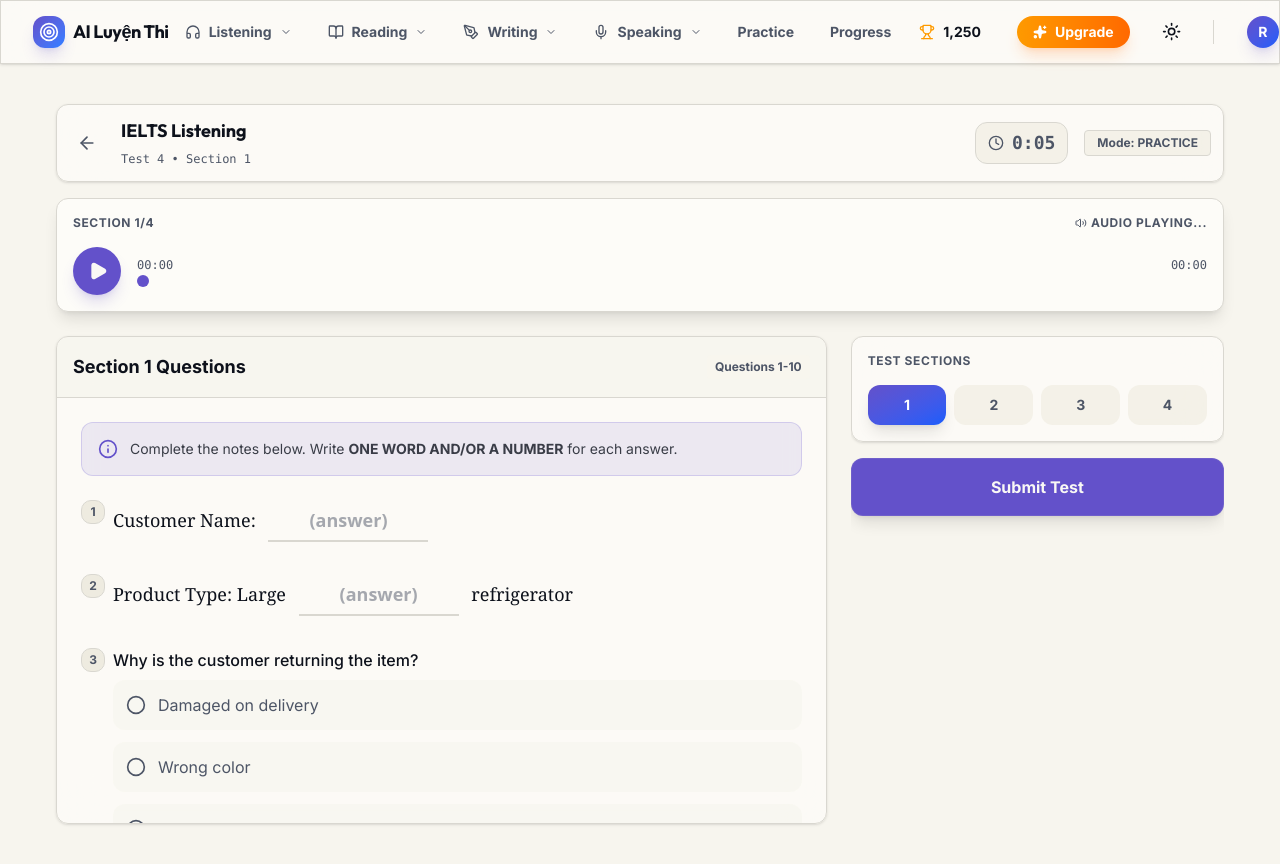
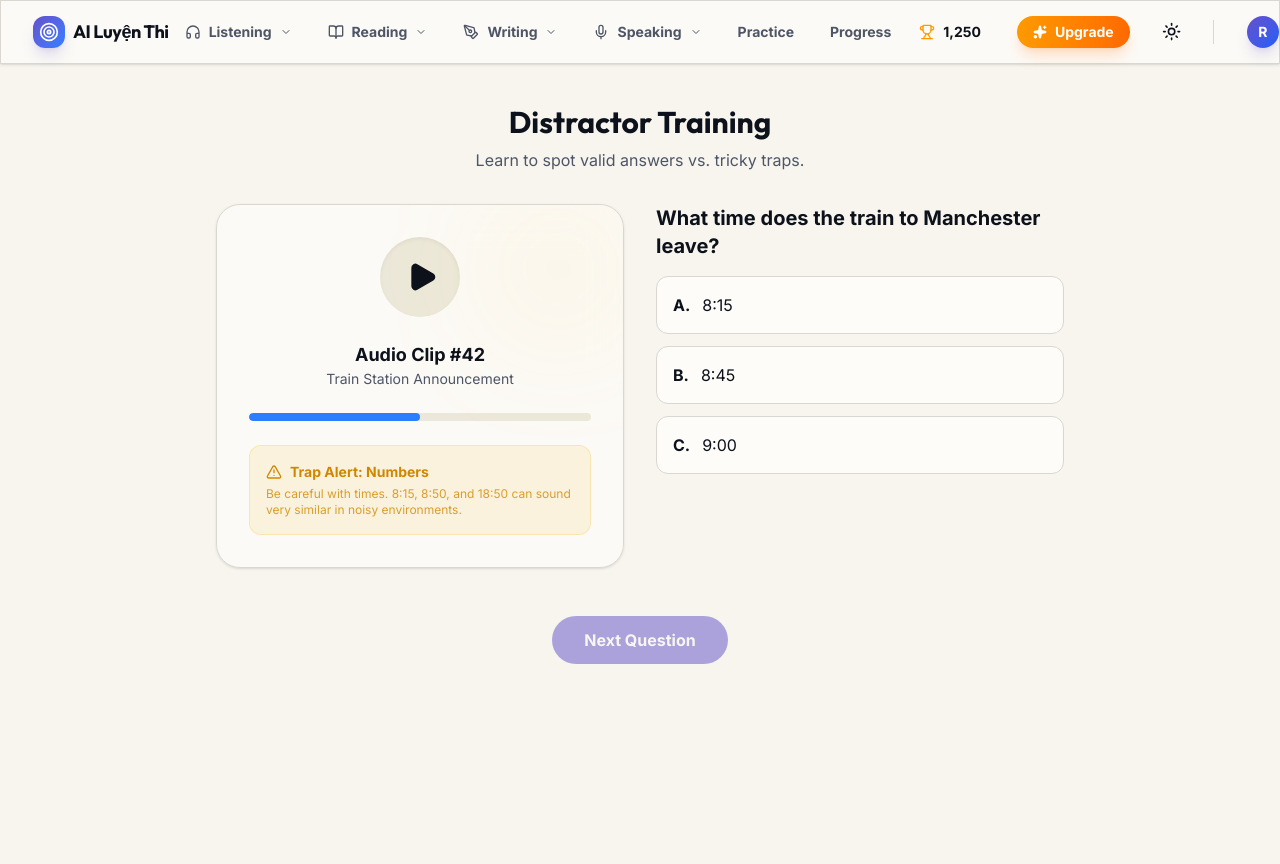
Before and after one commit to khanhnguyendev/ailuyenthi, a Next.js app: page /skills/listening/distractors in a window 1280 px wide. Shown: the top 864 px of the page. After the commit the page ends 800 px from the top, so only its background shows below. Built offline with nearby package versions, Linux system fonts and the light colour scheme.

Commit message:
feat: implement listening distractor training page

```diff
--- /dev/null
+++ b/src/app/(dashboard)/skills/listening/distractors/page.tsx
@@ -0,0 +1,121 @@
+"use client";
+
+import { AlertTriangle, CheckCircle2, XCircle, Play, HelpCircle, AlertOctagon } from "lucide-react";
+import { useState } from "react";
+import { motion, AnimatePresence } from "framer-motion";
+
+export default function ListeningDistractorPage() {
+    const [selectedOption, setSelectedOption] = useState<string | null>(null);
+    const [showExplanation, setShowExplanation] = useState(false);
+
+    const question = {
+        audio: "audio_clip_01.mp3",
+        text: "What time does the train to Manchester leave?",
+        options: [
+            { id: "A", text: "8:15", type: "distractor", reason: "Mentioned as the arrival time of previous train." },
+            { id: "B", text: "8:45", type: "correct", reason: "Correctly stated after the delay announcement." },
+            { id: "C", text: "9:00", type: "distractor", reason: "This is when the ticket office opens." }
+        ]
+    };
+
+    const handleSelect = (id: string) => {
+        setSelectedOption(id);
+        setShowExplanation(true);
+    };
+
+    return (
+        <div className="container mx-auto p-6 space-y-8 max-w-4xl">
+            {/* Header */}
+            <div className="text-center space-y-2">
+                <h1 className="text-3xl font-bold font-outfit text-foreground">Distractor Training</h1>
+                <p className="text-muted-foreground">Learn to spot valid answers vs. tricky traps.</p>
+            </div>
+
+            <div className="grid grid-cols-1 md:grid-cols-2 gap-8 mt-8">
+                {/* Left: Context & Audio */}
+                <div className="glass p-8 rounded-3xl border border-blue-500/20 flex flex-col items-center justify-center text-center space-y-6 relative overflow-hidden">
+                    <div className="absolute top-0 right-0 w-32 h-32 bg-yellow-500/10 blur-3xl rounded-full" />
+
+                    <div className="w-20 h-20 rounded-full bg-secondary flex items-center justify-center shadow-inner">
+                        <Play className="w-8 h-8 fill-foreground text-foreground ml-1" />
+                    </div>
+                    <div>
+                        <h3 className="font-bold text-lg">Audio Clip #42</h3>
+                        <p className="text-sm text-muted-foreground">Train Station Announcement</p>
+                    </div>
+
+                    <div className="w-full bg-secondary h-2 rounded-full overflow-hidden">
+                        <div className="w-1/2 h-full bg-blue-500 rounded-full" />
+                    </div>
+
+                    <div className="p-4 rounded-xl bg-yellow-500/10 border border-yellow-500/20 text-left w-full">
+                        <h4 className="font-bold text-yellow-600 text-sm flex items-center gap-2 mb-1">
+                            <AlertTriangle className="w-4 h-4" />
+                            Trap Alert: Numbers
+                        </h4>
+                        <p className="text-xs text-yellow-600/80">
+                            Be careful with times. 8:15, 8:50, and 18:50 can sound very similar in noisy environments.
+                        </p>
+                    </div>
+                </div>
+
+                {/* Right: Question & Options */}
+                <div className="space-y-4">
+                    <h2 className="text-xl font-bold text-foreground">{question.text}</h2>
+
+                    <div className="space-y-3">
+                        {question.options.map((opt) => (
+                            <div key={opt.id} className="relative">
+                                <button
+                                    onClick={() => handleSelect(opt.id)}
+                                    disabled={showExplanation}
+                                    className={`w-full p-4 rounded-xl border text-left transition-all relative z-10 ${selectedOption === opt.id
+                                            ? (opt.type === 'correct' ? 'bg-green-500/10 border-green-500 text-green-700' : 'bg-red-500/10 border-red-500 text-red-700')
+                                            : showExplanation && opt.type === 'correct'
+                                                ? 'bg-green-500/5 border-green-500/50 text-green-700'
+                                                : 'bg-card border-border hover:bg-secondary/50'
+                                        }`}
+                                >
+                                    <span className="font-bold mr-3">{opt.id}.</span>
+                                    {opt.text}
+
+                                    {showExplanation && (
+                                        <div className="absolute right-4 top-1/2 -translate-y-1/2">
+                                            {opt.type === 'correct' ? <CheckCircle2 className="w-5 h-5 text-green-500" /> :
+                                                selectedOption === opt.id ? <XCircle className="w-5 h-5 text-red-500" /> : null}
+                                        </div>
+                                    )}
+                                </button>
+
+                                {/* Explanation Card */}
+                                <AnimatePresence>
+                                    {showExplanation && (selectedOption === opt.id || opt.type === 'correct') && (
+                                        <motion.div
+                                            initial={{ opacity: 0, height: 0 }}
+                                            animate={{ opacity: 1, height: 'auto' }}
+                                            className="overflow-hidden"
+                                        >
+                                            <div className={`mt-2 p-3 rounded-lg text-sm flex gap-2 ${opt.type === 'correct' ? 'bg-green-100 dark:bg-green-900/20 text-green-800 dark:text-green-300' : 'bg-red-100 dark:bg-red-900/20 text-red-800 dark:text-red-300'}`}>
+                                                {opt.type === 'distractor' && <AlertOctagon className="w-4 h-4 shrink-0 mt-0.5" />}
+                                                {opt.type === 'correct' && <CheckCircle2 className="w-4 h-4 shrink-0 mt-0.5" />}
+                                                <div>
+                                                    <span className="font-bold block text-xs uppercase mb-1">{opt.type === 'distractor' ? 'Distractor Logic' : 'Why it\'s correct'}</span>
+                                                    {opt.reason}
+                                                </div>
+                                            </div>
+                                        </motion.div>
+                                    )}
+                                </AnimatePresence>
+                            </div>
+                        ))}
+                    </div>
+                </div>
+            </div>
+            <div className="flex justify-center mt-12">
+                <button disabled={!showExplanation} className="px-8 py-3 rounded-full bg-primary text-primary-foreground font-bold opacity-50 disabled:cursor-not-allowed hover:opacity-100 transition-opacity">
+                    Next Question
+                </button>
+            </div>
+        </div>
+    );
+}
```
